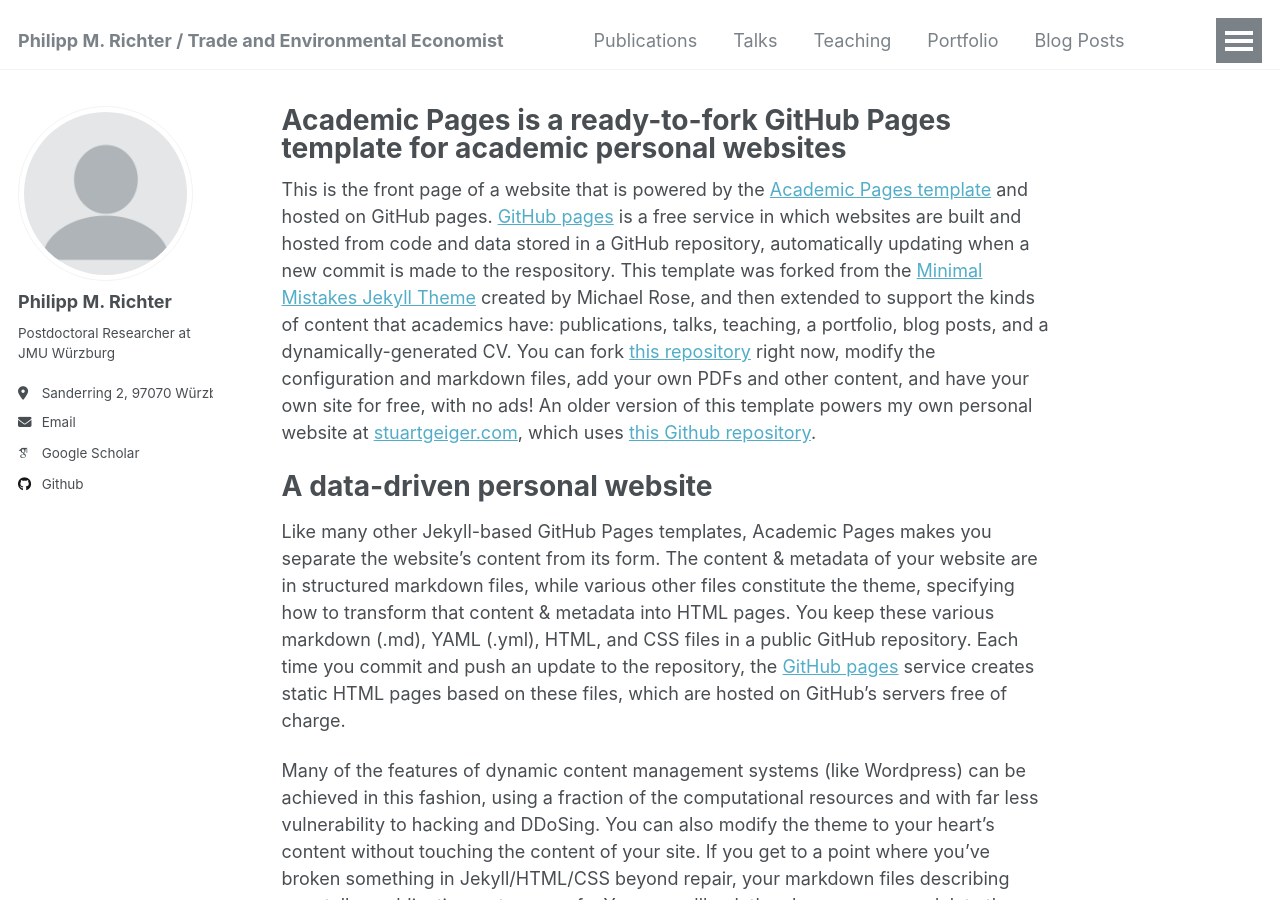
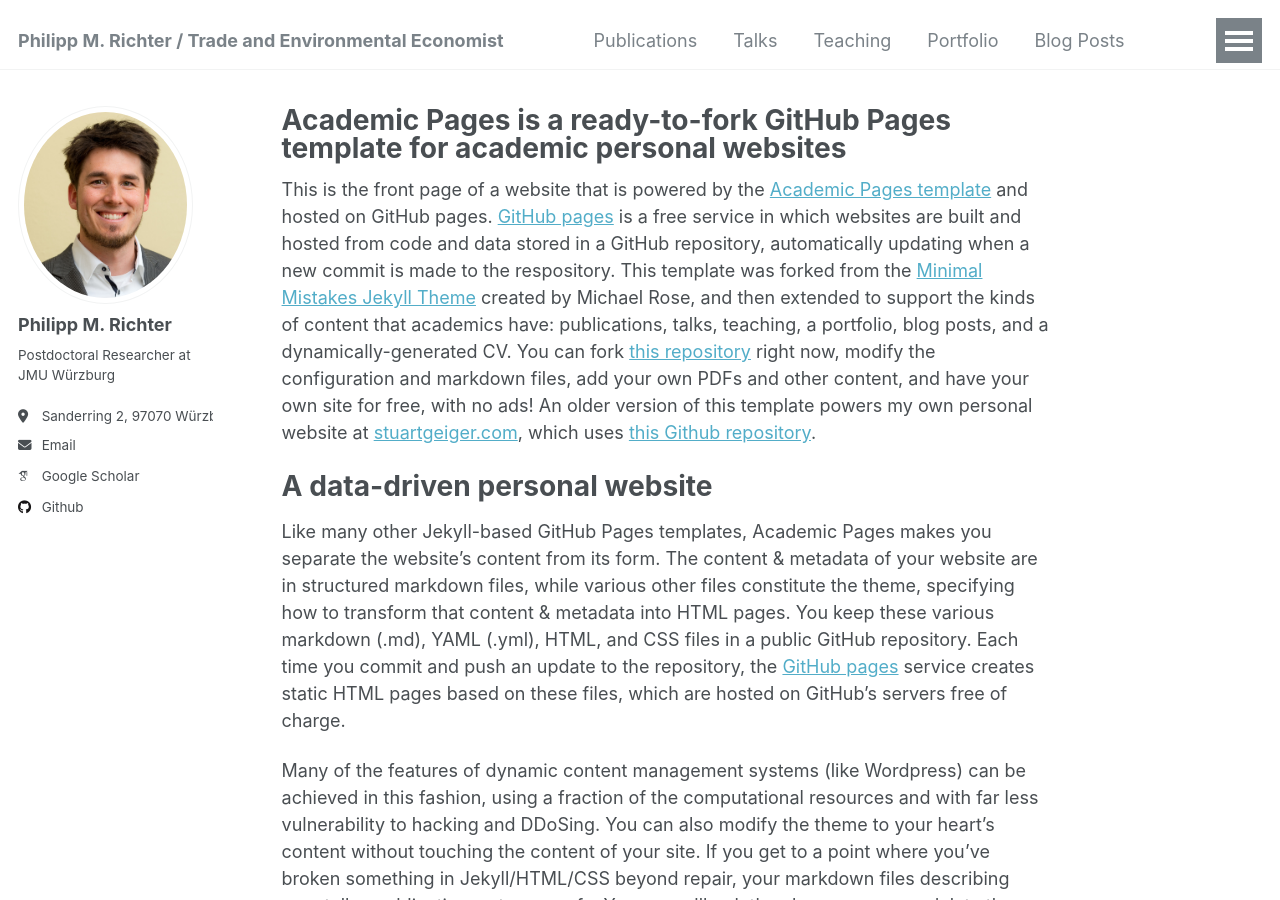
Before and after one commit to PhMRichter/PhMRichter.github.io, a Jekyll site: the page built from _pages/about.md, in a window 1280 px wide and 900 px high. Built offline with Jekyll 4.4.1, drawn with Linux system fonts in a browser that asks for light colours; some web fonts are replaced.

Commit message:
Update _config.yml

```diff
--- a/_config.yml
+++ b/_config.yml
@@ -21,7 +21,7 @@ repository               : "PhMRichter/PhMRichter.github.io"
 #               Additional customization can be done by editing /_includes/author-profile.html
 author:
   # Biographic information
-  avatar           : "profile.png"
+  avatar           : "PhilippMRichter_lq.jpg"
   name             : "Philipp M. Richter"
   pronouns         : # example: "she/her"
   bio              : "Postdoctoral Researcher at JMU Würzburg"
```
